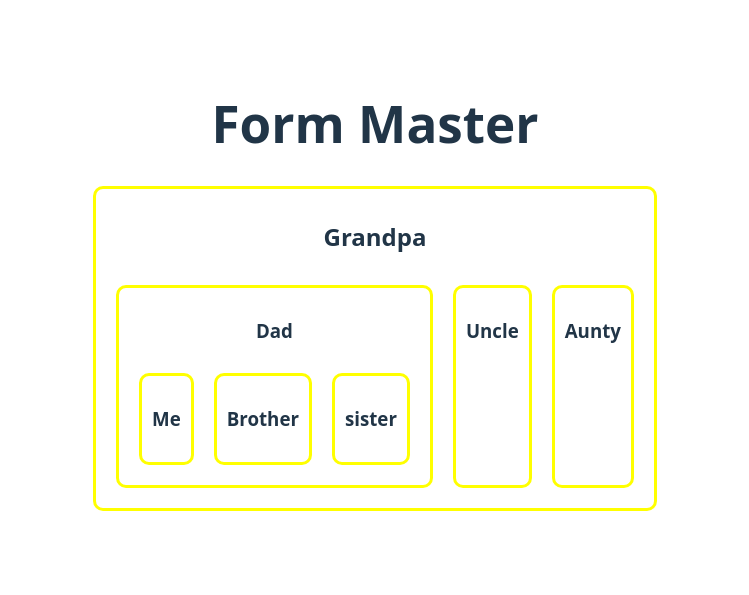
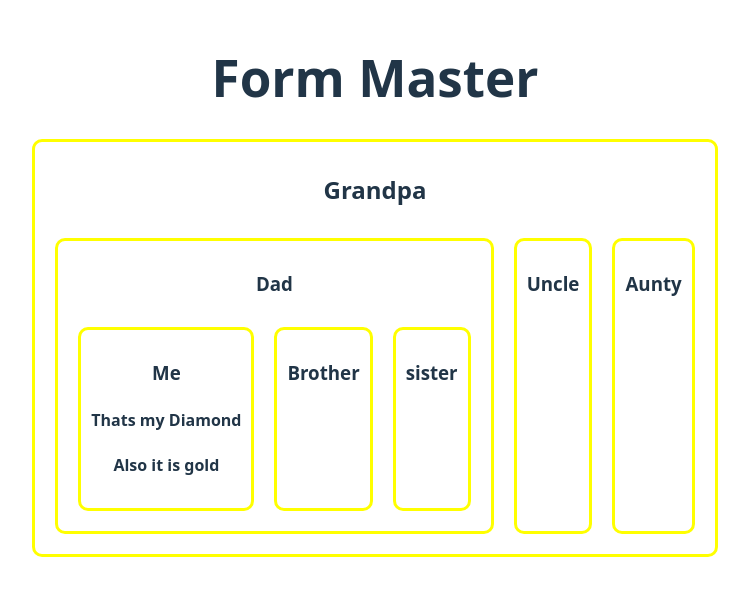
Before and after one commit to symadev/form-master, a React (Vite) app: page / in a window 1280 px wide. Shown: the part 109-704 px from the top of the page, without its empty margins (265-1014 px from the left). Built offline with nearby package versions, Linux system fonts and the light colour scheme.

Commit message:
uthe the context api

```diff
--- a/src/Component/Dad/Dad.jsx
+++ b/src/Component/Dad/Dad.jsx
@@ -3,14 +3,14 @@ import Me from "../Me/Me";
 import Sister from "../Sister/Sister";
 
 
-const Dad = () => {
+const Dad = ({asset}) => {
     return (
         <div className="Dad">
             <h3>Dad</h3>
 
 
           <section className="flex">
-            <Me></Me>
+        <Me asset={asset}></Me>
             <Brother></Brother>
             <Sister></Sister>
             </section>
--- a/src/Component/Grandpa/Grandpa.jsx
+++ b/src/Component/Grandpa/Grandpa.jsx
@@ -1,18 +1,41 @@
+import { createContext } from "react";
 import Aunty from "../Aunty/Aunty";
 import Dad from "../Dad/Dad";
 import Uncle from "../Uncle/Uncle";
 import './Grandpa.css'
 
 
+//  another perocess
+
+
+// Use the context
+  export const AssetContext = createContext('gold');
+//AssetContext--> context api
+
+// *
+// 1.create a context and export it
+// 2.add provider for the context  with the value
+// 3. use context to access the value in the context api
+//
+//
+// *
+
+
+
 const Grandpa = () => {
+    const asset = 'Diamond'
+    //this process is called props drilling
     return (
         <div className="Grandpa">
             <h2>Grandpa</h2>
-          <section className="flex">
-            <Dad></Dad>
+         <AssetContext.Provider value="gold">
+
+         <section className="flex">
+        <Dad asset ={asset}></Dad>
             <Uncle></Uncle>
             <Aunty></Aunty>
             </section>
+         </AssetContext.Provider>
         </div>
     );
 };
--- a/src/Component/Me/Me.jsx
+++ b/src/Component/Me/Me.jsx
@@ -1,9 +1,14 @@
+import { createContext } from "react";
+import { AssetContext } from "../Grandpa/Grandpa";
 
 
-const Me = () => {
+const Me = ({asset}) => {
+    const gift = createContext(AssetContext);
     return (
         <div>
              <h3>Me</h3>
+             <h4>Thats my {asset}</h4>
+             <h4>Also it is {gift}</h4>
         </div>
     );
 };
```
